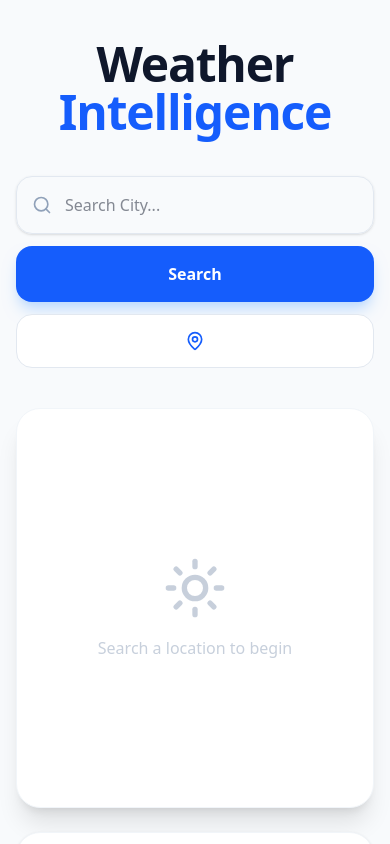
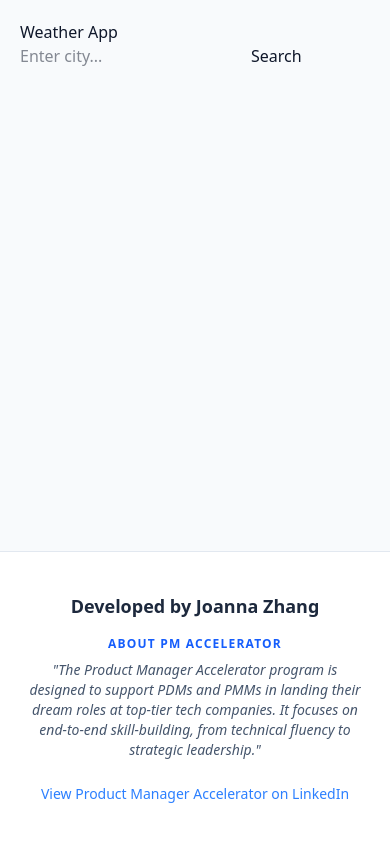
Before and after one commit to U-sirname/Weather-Intelligence, a Next.js app: page / in a window 390 px wide. Shown: the top 844 px of the page. Built offline with nearby package versions, Linux system fonts and the light colour scheme; no server answers.

Commit message:
Update page.js

```diff
--- a/src/app/page.js
+++ b/src/app/page.js
@@ -1,170 +1,40 @@
-"use client";
-import { useState, useEffect } from "react";
-import { MapPin, Search, Wind, Droplets, Sun, Thermometer, Navigation } from "lucide-react";
+'use client'; // This tells Next.js this is an interactive page
+import { useState } from 'react';
 
-export default function Home() {
-  const [city, setCity] = useState("");
+export default function WeatherApp() {
+  const [city, setCity] = useState('');
   const [weather, setWeather] = useState(null);
-  const [loading, setLoading] = useState(false);
-  const [history, setHistory] = useState([]);
 
-  // Load history from localStorage on mount
-  useEffect(() => {
-    const saved = JSON.parse(localStorage.getItem("weatherHistory") || "[]");
-    setHistory(saved);
-  }, []);
+  const fetchWeather = async () => {
+    const apiKey = "YOUR_OPENWEATHER_API_KEY";
+    const url = `https://api.openweathermap.org/data/2.5/weather?q=${city}&units=metric&appid=${apiKey}`;
 
-  const API_KEY = process.env.NEXT_PUBLIC_OPENWEATHER_KEY;
-
-  const handleSearch = async (e) => {
-    if (e) e.preventDefault();
-    if (!city) return;
-    fetchWeatherData(`q=${city}`);
-  };
-
-  const fetchWeatherData = async (query) => {
-    setLoading(true);
-    try {
-      const res = await fetch(
-
-`https://api.openweathermap.org/data/2.5/weather?${query}&units=metric&appid=${API_KEY}`
-      );
-      const data = await res.json();
-      if (res.ok) {
-        setWeather(data);
-        saveToHistory(data.name);
-      } else {
-        alert(data.message);
-      }
-    } catch (err) {
-      alert("Failed to fetch weather data.");
-    } finally {
-      setLoading(false);
-    }
-  };
-
-  const saveToHistory = (name) => {
-    const updated = [name, ...history.filter(i => i !== name)].slice(0, 5);
-    setHistory(updated);
-    localStorage.setItem("weatherHistory", JSON.stringify(updated));
-  };
-
-  const getMyLocation = () => {
-    if (navigator.geolocation) {
-      navigator.geolocation.getCurrentPosition((pos) => {
-        fetchWeatherData(`lat=${pos.coords.latitude}&lon=${pos.coords.longitude}`);
-      });
-    }
+    const response = await fetch(url);
+    const data = await response.json();
+    setWeather(data); // This saves the data into "memory"
   };
 
   return (
-    <div className="max-w-6xl mx-auto w-full px-4 py-10 space-y-10">
-      {/* Search Header */}
-      <section className="text-center space-y-4">
-        <h1 className="text-5xl font-black text-slate-900 tracking-tight">
-          Weather <span className="text-blue-600">Intelligence</span>
-        </h1>
-      </section>
+    <main style={{ padding: '20px' }}>
+      <h1>Weather App</h1>
 
-      <form onSubmit={handleSearch} className="max-w-2xl mx-auto flex flex-col md:flex-row gap-3">
-        <div className="relative flex-grow">
-          <Search className="absolute left-4 top-1/2 -translate-y-1/2 text-slate-400" size={20} />
+      {/* Search Input */}
       <input
         type="text"
         value={city}
         onChange={(e) => setCity(e.target.value)}
-            placeholder="Search City..."
-            className="w-full pl-12 pr-4 py-4 rounded-2xl border border-slate-200 focus:ring-2 focus:ring-blue-500 outline-none shadow-sm transition-all"
+        placeholder="Enter city..."
       />
-        </div>
-        <button type="submit" className="bg-blue-600 text-white px-8 py-4 rounded-2xl font-bold hover:bg-blue-700 transition shadow-lg shadow-blue-200">
-          Search
-        </button>
-        <button
-          type="button"
-          onClick={getMyLocation}
-          className="flex items-center justify-center gap-2 bg-white text-slate-700 px-6 py-4 rounded-2xl font-semibold border border-slate-200 hover:bg-slate-50 transition"
-        >
-          <MapPin size={20} className="text-blue-600" />
-        </button>
-      </form>
+      <button onClick={fetchWeather}>Search</button>
 
-      {/* Main Content */}
-      <div className="grid grid-cols-1 md:grid-cols-3 gap-6">
-        {/* Weather Results */}
-        <div className="md:col-span-2 bg-white rounded-3xl p-8 border border-slate-100 shadow-xl min-h-[400px]">
-          {loading ? (
-            <div className="h-full flex items-center justify-center animate-pulse text-slate-400">Analyzing atmosphere...</div>
-          ) : weather ? (
-            <div className="space-y-8">
-              <div className="flex justify-between items-start">
+      {/* Display Section (Step 4: DOM Manipulation) */}
+      {weather && weather.main && (
         <div>
-                  <h2 className="text-4xl font-bold">{weather.name}</h2>
-                  <p className="text-slate-500 capitalize">{weather.weather[0].description}</p>
-                </div>
-                <div className="text-6xl font-black text-blue-600">{Math.round(weather.main.temp)}°C</div>
-              </div>
-
-              <div className="grid grid-cols-2 sm:grid-cols-4 gap-4">
-                <div className="bg-slate-50 p-4 rounded-2xl">
-                  <Wind className="text-blue-500 mb-2" />
-                  <p className="text-xs text-slate-500 uppercase font-bold">Wind</p>
-                  <p className="font-semibold">{weather.wind.speed} m/s</p>
-                </div>
-                <div className="bg-slate-50 p-4 rounded-2xl">
-                  <Droplets className="text-blue-500 mb-2" />
-                  <p className="text-xs text-slate-500 uppercase font-bold">Humidity</p>
-                  <p className="font-semibold">{weather.main.humidity}%</p>
-                </div>
-                <div className="bg-slate-50 p-4 rounded-2xl">
-                  <Thermometer className="text-blue-500 mb-2" />
-                  <p className="text-xs text-slate-500 uppercase font-bold">Feels Like</p>
-                  <p className="font-semibold">{Math.round(weather.main.feels_like)}°C</p>
-                </div>
-                <div className="bg-slate-50 p-4 rounded-2xl">
-                  <Navigation className="text-blue-500 mb-2" />
-                  <p className="text-xs text-slate-500 uppercase font-bold">Pressure</p>
-                  <p className="font-semibold">{weather.main.pressure} hPa</p>
-                </div>
-              </div>
-
-              {/* AI Traveler Insight */}
-              <div className="bg-blue-50 border border-blue-100 p-6 rounded-2xl">
-                <h4 className="font-bold text-blue-800 flex items-center gap-2 mb-2">
-                  <Sun size={18} /> Travel Intelligence Insight
-                </h4>
-                <p className="text-blue-700 text-sm">
-                  {weather.main.temp > 25 ? "High temperatures detected. Stay hydrated and schedule outdoor activities for early morning." :
-                   weather.wind.speed > 10 ? "Significant wind speeds. Expect potential delays for high-profile vehicles or light aircraft." :
-                   "Conditions are stable for local transit and outdoor activities."}
-                </p>
-              </div>
-            </div>
-          ) : (
-            <div className="h-full flex flex-col items-center justify-center text-slate-400 opacity-50">
-              <Sun size={64} className="mb-4" />
-              <p>Search a location to begin</p>
+          <h2>{weather.name}</h2>
+          <p>Temperature: {weather.main.temp}°C</p>
+          <p>Condition: {weather.weather[0].description}</p>
         </div>
       )}
-        </div>
-
-        {/* Search History Sidebar */}
-        <div className="bg-white rounded-3xl p-6 border border-slate-100 shadow-sm">
-          <h3 className="font-bold text-slate-800 mb-4 uppercase text-xs tracking-widest text-slate-400">Recent Searches</h3>
-          <div className="space-y-2">
-            {history.map((item, idx) => (
-              <button
-                key={idx}
-                onClick={() => fetchWeatherData(`q=${item}`)}
-                className="w-full text-left p-3 rounded-xl hover:bg-slate-50 transition border border-transparent hover:border-slate-100 font-medium text-slate-700"
-              >
-                {item}
-              </button>
-            ))}
-            {history.length === 0 && <p className="text-sm text-slate-400 italic">No history yet</p>}
-          </div>
-        </div>
-      </div>
-    </div>
+    </main>
   );
 }
```
Lines whose indentation alone changed are shown as unchanged.
